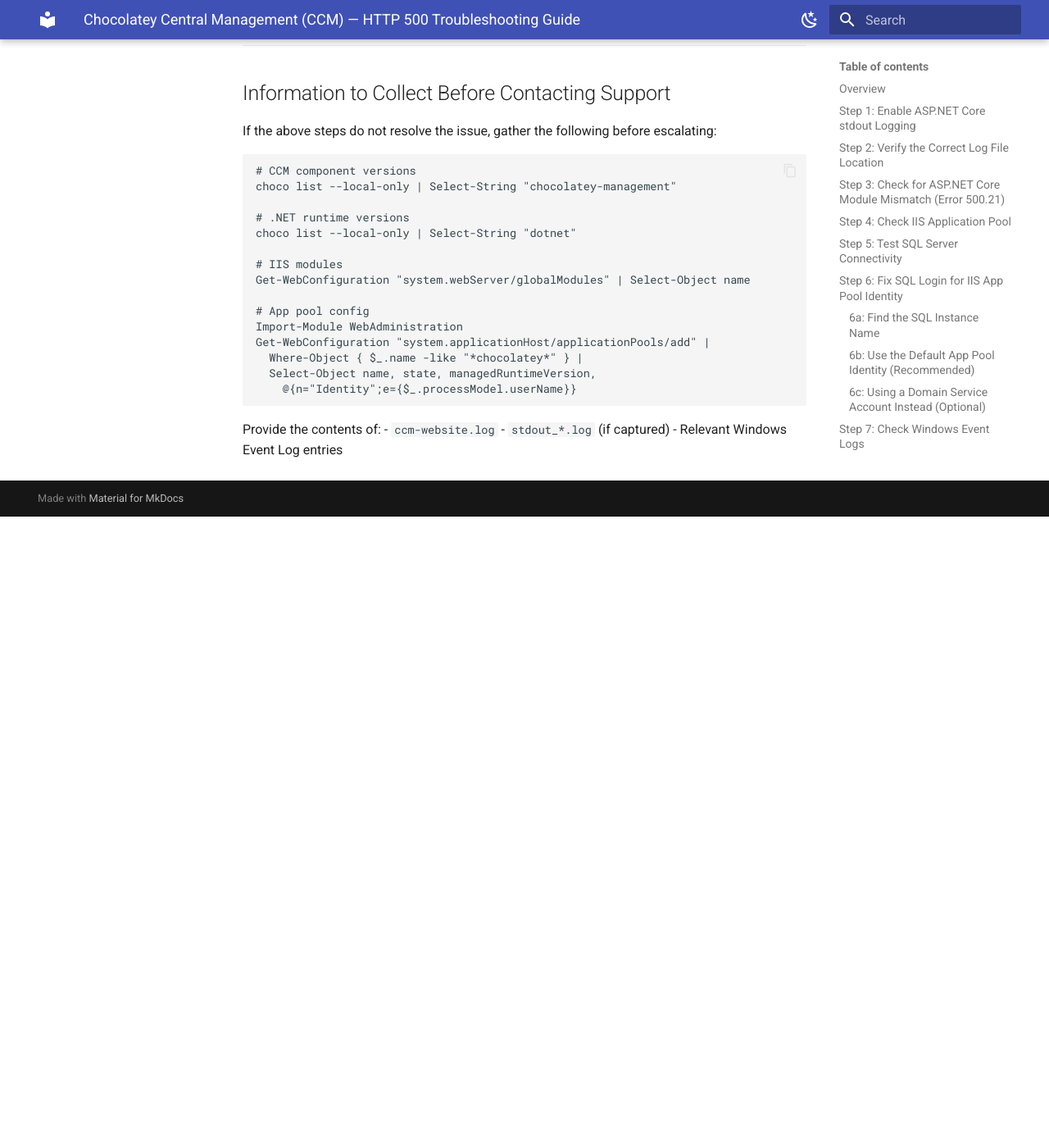
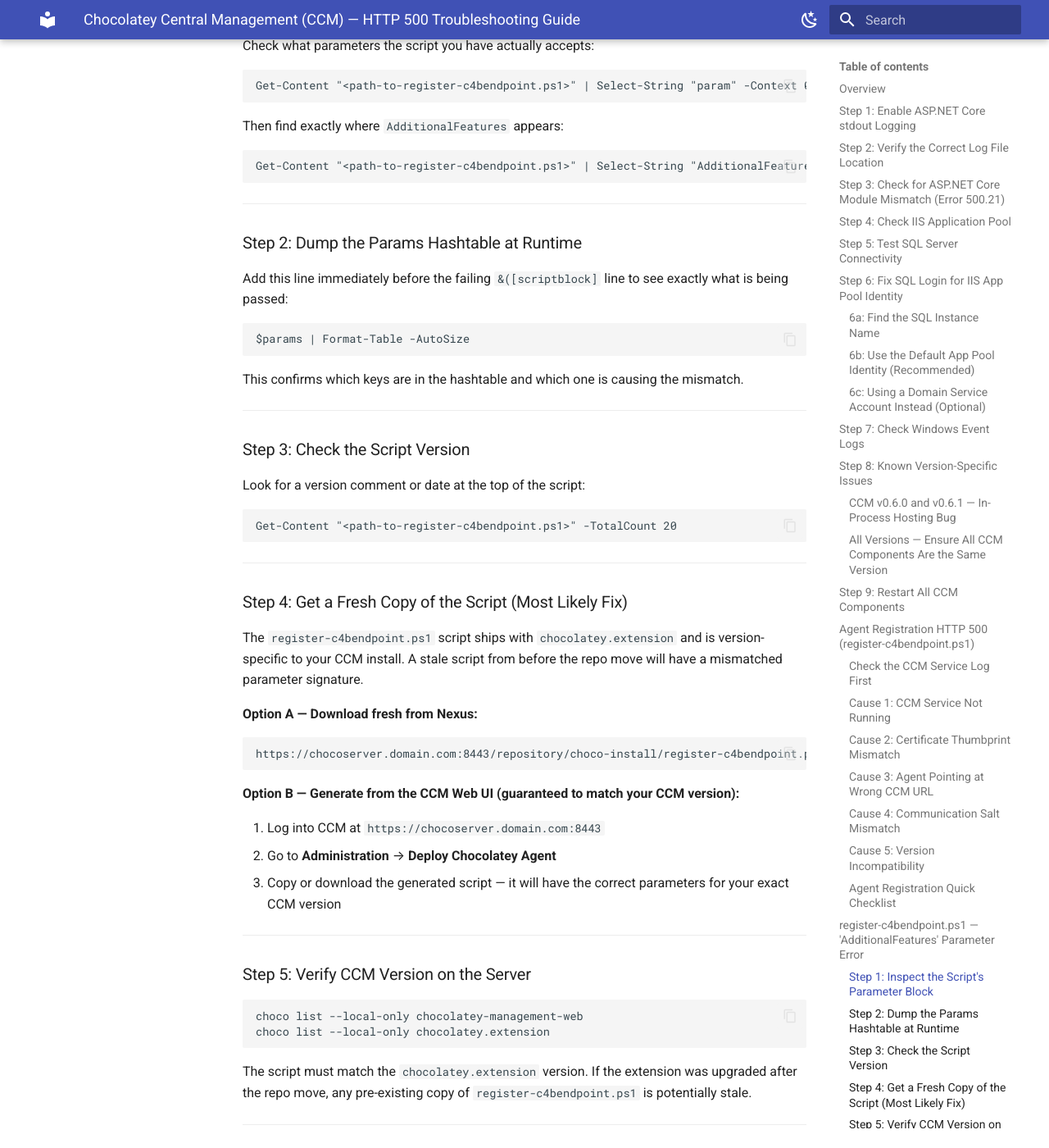
Before and after one commit to uceleke/FTL-HowTos, an MkDocs documentation site: the page built from docs/Windows/Chocolatey/CCM-Troubleshooting.md, in a window 1280 px wide and 1400 px high, scrolled down 9611 px. Shown: the whole window at 82% size. Built offline with MkDocs 1.6.1 and Material for MkDocs 9.7.7, drawn with Linux system fonts in a browser that asks for light colours; before the commit the page ends 10241 px from its top, so only the background shows below that; some of the changed text lies outside the part shown.

Commit message:
Update CCM-Troubleshooting.md

````diff
--- a/docs/Windows/Chocolatey/CCM-Troubleshooting.md
+++ b/docs/Windows/Chocolatey/CCM-Troubleshooting.md
@@ -439,6 +439,86 @@ choco upgrade chocolatey-agent -y --source="'<YOUR_INTERNAL_REPO>'"
 
 ---
 
+## register-c4bendpoint.ps1 — 'AdditionalFeatures' Parameter Error
+
+This error occurs when running the bootstrap/registration script on an endpoint where Chocolatey is not yet installed. The script is responsible for installing Chocolatey, the agent, and registering with CCM in one shot.
+
+```
+Parameter does not match 'AdditionalFeatures'
+&([scriptblock]::Create($script)) @params
+```
+
+This is almost always a version mismatch between the `register-c4bendpoint.ps1` script you are running and the packages currently in your Nexus repo — commonly triggered after moving the repo to a new location.
+
+---
+
+### Step 1: Inspect the Script's Parameter Block
+
+Check what parameters the script you have actually accepts:
+
+```powershell
+Get-Content "<path-to-register-c4bendpoint.ps1>" | Select-String "param" -Context 0,20
+```
+
+Then find exactly where `AdditionalFeatures` appears:
+
+```powershell
+Get-Content "<path-to-register-c4bendpoint.ps1>" | Select-String "AdditionalFeatures"
+```
+
+---
+
+### Step 2: Dump the Params Hashtable at Runtime
+
+Add this line immediately before the failing `&([scriptblock]` line to see exactly what is being passed:
+
+```powershell
+$params | Format-Table -AutoSize
+```
+
+This confirms which keys are in the hashtable and which one is causing the mismatch.
+
+---
+
+### Step 3: Check the Script Version
+
+Look for a version comment or date at the top of the script:
+
+```powershell
+Get-Content "<path-to-register-c4bendpoint.ps1>" -TotalCount 20
+```
+
+---
+
+### Step 4: Get a Fresh Copy of the Script (Most Likely Fix)
+
+The `register-c4bendpoint.ps1` script ships with `chocolatey.extension` and is version-specific to your CCM install. A stale script from before the repo move will have a mismatched parameter signature.
+
+**Option A — Download fresh from Nexus:**
+
+```
+https://chocoserver.domain.com:8443/repository/choco-install/register-c4bendpoint.ps1
+```
+
+**Option B — Generate from the CCM Web UI (guaranteed to match your CCM version):**
+
+1. Log into CCM at `https://chocoserver.domain.com:8443`
+2. Go to **Administration** → **Deploy Chocolatey Agent**
+3. Copy or download the generated script — it will have the correct parameters for your exact CCM version
+
+---
+
+### Step 5: Verify CCM Version on the Server
+
+```powershell
+choco list --local-only chocolatey-management-web
+choco list --local-only chocolatey.extension
+```
+
+The script must match the `chocolatey.extension` version. If the extension was upgraded after the repo move, any pre-existing copy of `register-c4bendpoint.ps1` is potentially stale.
+
+---
+
 ## Quick Reference: Key File & Log Paths
 
 | Item | Path |
````
